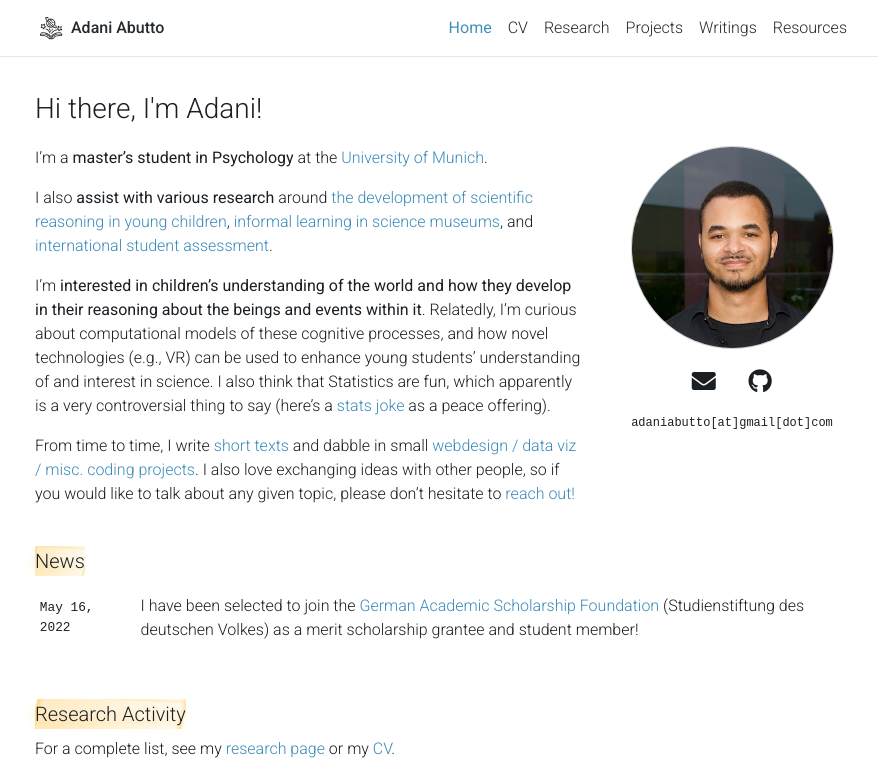
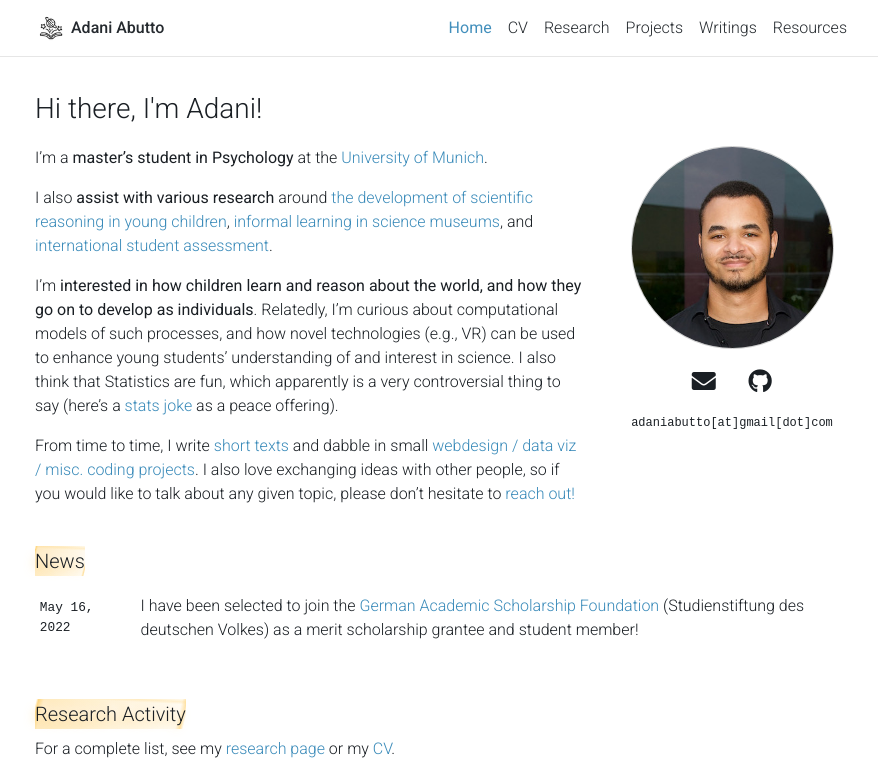
Before and after one commit to pindi-krishna/pindi-krishna.github.io, a Jekyll site: the page built from _pages/home.md, in a window 1280 px wide and 1095 px high. Shown: the top 777 px of the window, without its empty margins (195-1073 px from the left). Built offline with Jekyll 4.4.1, drawn with Linux system fonts in a browser that asks for light colours; full-size pictures stand in for the smaller copies a plugin makes; comment, search, counter and statistics services are not loaded; a style sheet for code colours, icons or effects is not loaded; grey boxes are pictures that could not be loaded.

Commit message:
Update home.md

```diff
--- a/_pages/home.md
+++ b/_pages/home.md
@@ -18,6 +18,6 @@
 
 I also <b>assist with various research</b> around <a href="https://www.psy.lmu.de/epp/forschung/explore/index.html">the development of scientific reasoning in young children</a>, <a href="https://www.edu.sot.tum.de/en/fil/research/laufende-projekte/instructional-prompts-in-the-museum/">informal learning in science museums</a>, and <a href="http://zib.education/en/home.html">international student assessment</a>.
 
-I'm <b>interested in children's understanding of the world and how they develop in their reasoning about the beings and events within it</b>. Relatedly, I'm curious about computational models of these cognitive processes, and how novel technologies (e.g., VR) can be used to enhance young students' understanding of and interest in science. I also think that Statistics are fun, which apparently is a very controversial thing to say (here's a <a href="https://i.stack.imgur.com/6SCx7.png" target="_blank">stats joke</a> as a peace offering).
+I'm <b>interested in how children learn and reason about the world, and how they go on to develop as individuals</b>. Relatedly, I'm curious about computational models of such processes, and how novel technologies (e.g., VR) can be used to enhance young students' understanding of and interest in science. I also think that Statistics are fun, which apparently is a very controversial thing to say (here's a <a href="https://i.stack.imgur.com/6SCx7.png" target="_blank">stats joke</a> as a peace offering).
 
 From time to time, I write <a href="/writings/">short texts</a> and dabble in small <a href="https://github.com/adaniabutto">webdesign / data viz / misc. coding projects</a>. I also love exchanging ideas with other people, so if you would like to talk about any given topic, please don't hesitate to <a href="mailto:adaniabutto@gmail.com">reach out!</a><br><br>
```
